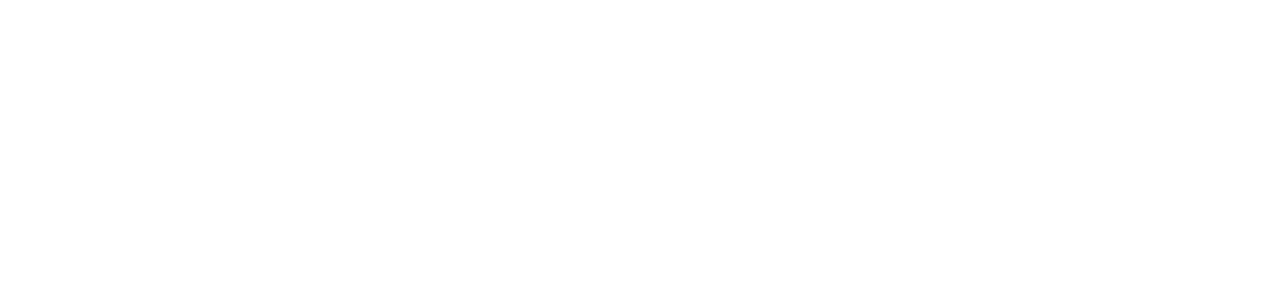
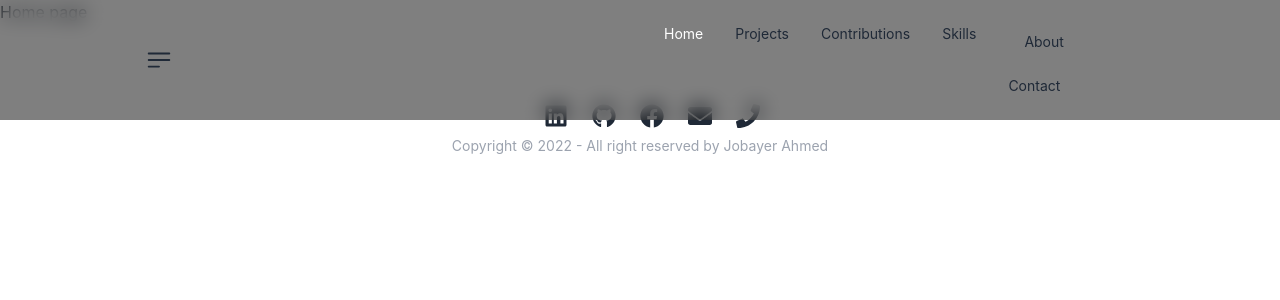
Before and after one commit to Jobayer109/My-portfolio, a React (Create React App) app: page / in a window 1280 px wide. Shown: the top 300 px of the page. Built offline with nearby package versions, Linux system fonts and the light colour scheme.

Commit message:
Header, footer and layout setup done

```diff
--- a/package.json
+++ b/package.json
@@ -8,6 +8,8 @@
     "@testing-library/user-event": "^13.5.0",
     "react": "^18.3.1",
     "react-dom": "^18.3.1",
+    "react-icons": "^5.2.1",
+    "react-router-dom": "^6.23.1",
     "react-scripts": "5.0.1",
     "web-vitals": "^2.1.4"
   },
@@ -34,5 +36,9 @@
       "last 1 firefox version",
       "last 1 safari version"
     ]
+  },
+  "devDependencies": {
+    "daisyui": "^4.11.1",
+    "tailwindcss": "^3.4.3"
   }
 }
--- a/src/App.js
+++ b/src/App.js
@@ -1,7 +1,18 @@
+import { RouterProvider } from "react-router-dom";
 import "./App.css";
+import { router } from "./Router/routes";
 
 function App() {
-  return <main></main>;
+  // useEffect(() => {
+  //   Aos.init({
+  //     duration: 1000,
+  //   });
+  // }, []);
+  return (
+    <div>
+      <RouterProvider router={router}></RouterProvider>
+    </div>
+  );
 }
 
 export default App;
--- /dev/null
+++ b/src/Layout/Main.jsx
@@ -0,0 +1,16 @@
+import React from "react";
+import { Outlet } from "react-router-dom";
+import Footer from "../components/shared/Footer";
+import Header from "../components/shared/Header";
+
+const Main = () => {
+  return (
+    <div>
+      <Header />
+      <Outlet />
+      <Footer />
+    </div>
+  );
+};
+
+export default Main;
--- /dev/null
+++ b/src/Router/routes.jsx
@@ -0,0 +1,48 @@
+import Main from "../Layout/Main";
+import Home from "../components/Home/Home";
+import ErrorPage from "../components/shared/ErrorPage";
+
+const { createBrowserRouter } = require("react-router-dom");
+
+export const router = createBrowserRouter([
+  {
+    path: "/",
+    errorElement: <ErrorPage />,
+    element: <Main />,
+    children: [
+      {
+        path: "/",
+        element: <Home />,
+      },
+      //   {
+      //     path: "contact",
+      //     element: <Contact />,
+      //   },
+      //   {
+      //     path: "about",
+      //     element: <About />,
+      //   },
+      //   {
+      //     path: "projects",
+      //     element: <Projects />,
+      //   },
+      //   {
+      //     path: "contributions",
+      //     element: <Contributions />,
+      //   },
+
+      //   {
+      //     path: "skills",
+      //     element: <Skills />,
+      //   },
+      //   {
+      //     path: "project/:id",
+      //     element: <ProjectDetails />,
+      //   },
+      //   {
+      //     path: "contribution/:id",
+      //     element: <ContributionDetails />,
+      //   },
+    ],
+  },
+]);
--- /dev/null
+++ b/src/components/Home/Home.jsx
@@ -0,0 +1,7 @@
+import React from "react";
+
+const Home = () => {
+  return <div>Home page</div>;
+};
+
+export default Home;
--- /dev/null
+++ b/src/components/shared/ErrorPage.jsx
@@ -0,0 +1,7 @@
+import React from "react";
+
+const ErrorPage = () => {
+  return <div>Something went wrong</div>;
+};
+
+export default ErrorPage;
--- /dev/null
+++ b/src/components/shared/Footer.jsx
@@ -0,0 +1,51 @@
+import React from "react";
+import {
+  FaEnvelope,
+  FaFacebook,
+  FaGithub,
+  FaLinkedin,
+  FaPhone,
+} from "react-icons/fa";
+
+const Footer = () => {
+  return (
+    <footer className="footer footer-center p-6  md:mt-12 lg:mt-12 xl:mt-14  text-base-content">
+      <div>
+        <div className="flex items-center justify-around">
+          <a
+            href="https://www.linkedin.com/in/jobayer109/"
+            target={"_blank"}
+            rel="noreferrer"
+          >
+            <FaLinkedin className=" ml-6  text-2xl hover:text-white" />
+          </a>
+          <a
+            href="https://github.com/Jobayer109"
+            target={"_blank"}
+            rel="noreferrer"
+          >
+            <FaGithub className=" ml-6 text-2xl hover:text-white" />
+          </a>
+          <a
+            href="https://www.facebook.com/jobayer1995/"
+            target={"_blank"}
+            rel="noreferrer"
+          >
+            <FaFacebook className=" ml-6  text-2xl hover:text-white" />
+          </a>
+          <a href="/contact">
+            <FaEnvelope className=" ml-6 text-2xl hover:text-white" />
+          </a>
+          <a href="/">
+            <FaPhone className=" ml-6  text-2xl hover:text-white" />
+          </a>
+        </div>
+        <p className="text-gray-400">
+          Copyright © 2022 - All right reserved by Jobayer Ahmed
+        </p>
+      </div>
+    </footer>
+  );
+};
+
+export default Footer;
--- a/src/components/shared/Header.css
+++ b/src/components/shared/Header.css
@@ -0,0 +1,13 @@
+.navbar {
+  position: fixed;
+  top: 0;
+  width: 100%;
+  background-color: rgba(
+    0,
+    0,
+    0,
+    0.5
+  ); /* Fallback color for browsers that do not support backdrop-filter */
+  backdrop-filter: blur(10px); /* Adjust the blur radius as needed */
+  z-index: 1000; /* Adjust as needed */
+}
--- a/src/components/shared/Header.jsx
+++ b/src/components/shared/Header.jsx
@@ -0,0 +1,182 @@
+import React, { useEffect, useRef, useState } from "react";
+import { HiBars3BottomLeft } from "react-icons/hi2";
+import { Link, useLocation } from "react-router-dom";
+import "./Header.css";
+
+const Header = () => {
+  const [isSticky, setIsSticky] = useState(false);
+  const [isMobileMenuOpen, setIsMobileMenuOpen] = useState(false);
+  const location = useLocation();
+  const navbarRef = useRef(null);
+  const navbarHeight = navbarRef.current ? navbarRef.current.clientHeight : 0;
+
+  const toggleMobileMenu = () => {
+    setIsMobileMenuOpen(!isMobileMenuOpen);
+  };
+
+  const activeStyle = { color: "white" };
+
+  useEffect(() => {
+    const handleScroll = () => {
+      const offset = window.scrollY;
+      if (offset > navbarHeight) {
+        setIsSticky(true);
+      } else {
+        setIsSticky(false);
+      }
+    };
+
+    window.addEventListener("scroll", handleScroll);
+
+    // Clean up event listener on unmount
+    return () => window.removeEventListener("scroll", handleScroll);
+  }, [navbarHeight]);
+
+  return (
+    <div
+      ref={navbarRef}
+      className={`navbar ${isSticky ? "sticky" : "sticky"} md:px-18 lg:px-36`}
+      data-aos="fade-down"
+    >
+      <div className="navbar-start">
+        <div className="dropdown">
+          <label
+            tabIndex={0}
+            className="btn btn-ghost lg:hidden"
+            onClick={toggleMobileMenu}
+          >
+            <svg
+              xmlns="http://www.w3.org/2000/svg"
+              className="h-5 w-5"
+              fill="none"
+              viewBox="0 0 24 24"
+              stroke="currentColor"
+            >
+              <path
+                strokeLinecap="round"
+                strokeLinejoin="round"
+                strokeWidth="2"
+                d="M4 6h16M4 12h8m-8 6h16"
+              />
+            </svg>
+          </label>
+          <ul
+            tabIndex={0}
+            className={`menu menu-compact dropdown-content mt-3 p-2 shadow bg-base-100 rounded-box w-64  ${
+              isMobileMenuOpen ? "block" : "hidden"
+            }`}
+          >
+            <li onClick={toggleMobileMenu}>
+              <Link
+                to="/"
+                style={location.pathname === "/" ? activeStyle : null}
+              >
+                Home
+              </Link>
+            </li>
+
+            <li onClick={toggleMobileMenu}>
+              <Link
+                to="/projects"
+                style={location.pathname === "/projects" ? activeStyle : null}
+              >
+                Projects
+              </Link>
+            </li>
+            <li onClick={toggleMobileMenu}>
+              <Link
+                to="/contributions"
+                style={
+                  location.pathname === "/contributions" ? activeStyle : null
+                }
+              >
+                Contributions
+              </Link>
+            </li>
+            <li onClick={toggleMobileMenu}>
+              <Link
+                to="/skills"
+                style={location.pathname === "/skills" ? activeStyle : null}
+              >
+                Skills
+              </Link>
+            </li>
+            <li onClick={toggleMobileMenu}>
+              <Link
+                to="/about"
+                style={location.pathname === "/about" ? activeStyle : null}
+              >
+                About
+              </Link>
+            </li>
+            <li onClick={toggleMobileMenu}>
+              <Link
+                to="/contact"
+                style={location.pathname === "/contact" ? activeStyle : null}
+              >
+                Contact
+              </Link>
+            </li>
+          </ul>
+        </div>
+        <Link to="/">
+          <HiBars3BottomLeft className="text-3xl hidden lg:block sm:text-end" />
+        </Link>
+      </div>
+      <div className="navbar-center hidden lg:flex">
+        <ul className="menu menu-horizontal ">
+          <li>
+            <Link to="/" style={location.pathname === "/" ? activeStyle : null}>
+              Home
+            </Link>
+          </li>
+
+          <li>
+            <Link
+              to="/projects"
+              style={location.pathname === "/projects" ? activeStyle : null}
+            >
+              Projects
+            </Link>
+          </li>
+          <li>
+            <Link
+              to="/contributions"
+              style={
+                location.pathname === "/contributions" ? activeStyle : null
+              }
+            >
+              Contributions
+            </Link>
+          </li>
+          <li>
+            <Link
+              to="/skills"
+              style={location.pathname === "/skills" ? activeStyle : null}
+            >
+              Skills
+            </Link>
+          </li>
+          <li>
+            <li>
+              <Link
+                to="/about"
+                style={location.pathname === "/about" ? activeStyle : null}
+              >
+                About
+              </Link>
+            </li>
+            <Link
+              to="/contact"
+              style={location.pathname === "/contact" ? activeStyle : null}
+            >
+              Contact
+            </Link>
+          </li>
+        </ul>
+      </div>
+    </div>
+  );
+};
+
+export default Header;
--- a/src/index.css
+++ b/src/index.css
@@ -1,13 +1,18 @@
+@tailwind base;
+@tailwind components;
+@tailwind utilities;
+
 body {
   margin: 0;
-  font-family: -apple-system, BlinkMacSystemFont, 'Segoe UI', 'Roboto', 'Oxygen',
-    'Ubuntu', 'Cantarell', 'Fira Sans', 'Droid Sans', 'Helvetica Neue',
+  font-family: -apple-system, BlinkMacSystemFont, "Segoe UI", "Roboto", "Oxygen",
+    "Ubuntu", "Cantarell", "Fira Sans", "Droid Sans", "Helvetica Neue",
     sans-serif;
   -webkit-font-smoothing: antialiased;
   -moz-osx-font-smoothing: grayscale;
+  overflow-x: hidden;
 }
 
 code {
-  font-family: source-code-pro, Menlo, Monaco, Consolas, 'Courier New',
+  font-family: source-code-pro, Menlo, Monaco, Consolas, "Courier New",
     monospace;
 }
--- /dev/null
+++ b/tailwind.config.js
@@ -0,0 +1,8 @@
+/** @type {import('tailwindcss').Config} */
+module.exports = {
+  content: ["./src/**/*.{js,jsx,ts,tsx}"],
+  theme: {
+    extend: {},
+  },
+  plugins: [require("daisyui")],
+};
```
Also changed, not shown: 1 other file (tests, documents, lock files or other folders).
